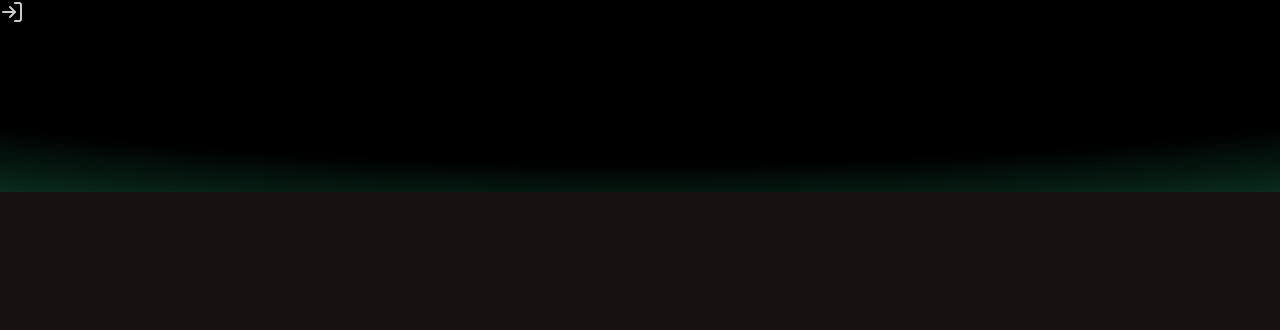
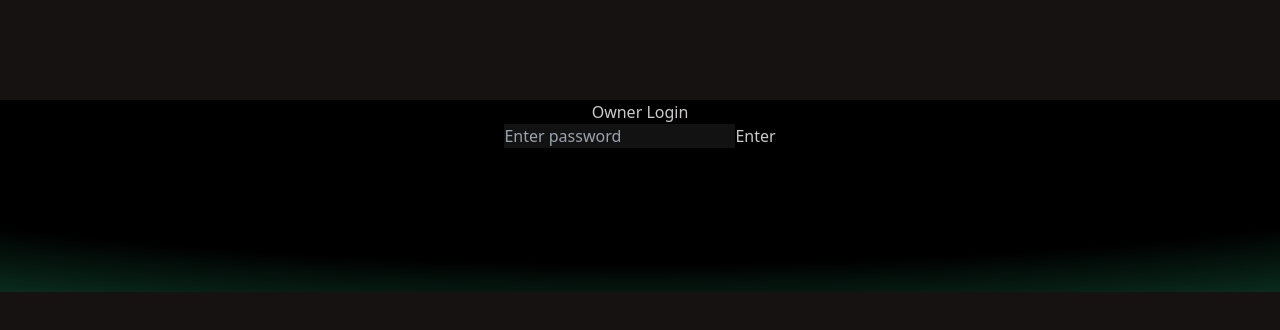
Before and after one commit to navinkhumar/thinkboard-frontend, a React (Vite) app: page / in a window 1280 px wide. Shown: the top 330 px of the page. Built offline with nearby package versions, Linux system fonts and the light colour scheme.

Commit message:
updated loginPage.jsx

```diff
--- a/src/App.jsx
+++ b/src/App.jsx
@@ -3,14 +3,14 @@
 import HomePage from "./pages/HomePage";
 import CreatePage from "./pages/CreatePage";
 import NoteDetailPage from "./pages/NoteDetailPage";
-import { LogIn } from "lucide-react";
+import LoginPage from "./pages/loginPage";
 
 const App = () => {
   return (
     <div className="relative h-full w-full">
       <div className="absolute inset-0 -z-10 h-full w-full items-center px-5 py-24 [background:radial-gradient(125%_125%_at_50%_10%,#000_60%,#00FF9D40_100%)]" />
       <Routes>
-        <Route path="/" element={<LogIn />} />
+        <Route path="/" element={<LoginPage/>} />
         <Route path="/home" element={<HomePage />} />
         <Route path="/create" element={<CreatePage />} />
         <Route path="/note/:id" element={<NoteDetailPage />} />
--- a/src/pages/loginPage.jsx
+++ b/src/pages/loginPage.jsx
@@ -1,7 +1,7 @@
 // ProtectedPage.jsx
 import { useState } from "react";
 
-export default function ProtectedPage() {
+export default function LoginPage() {
   const [password, setPassword] = useState("");
   const [accessGranted, setAccessGranted] = useState(false);
 
```
